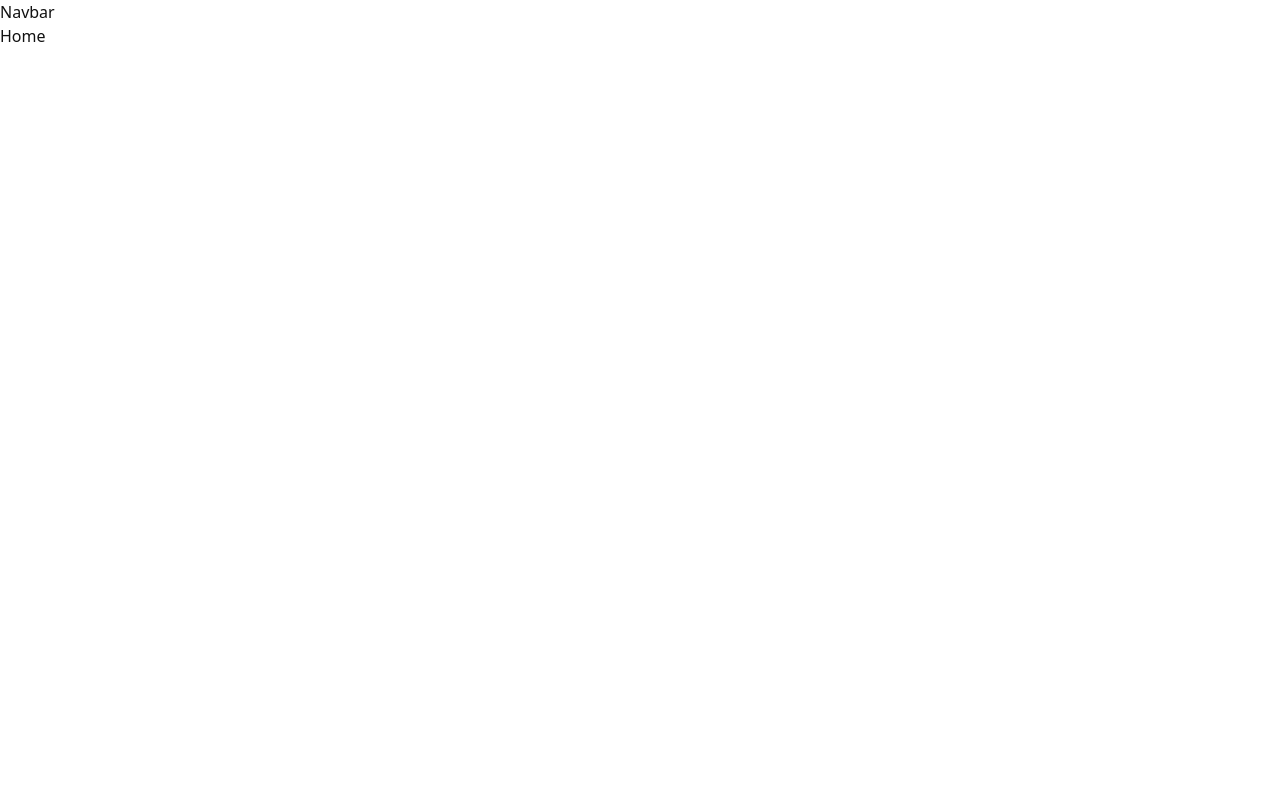
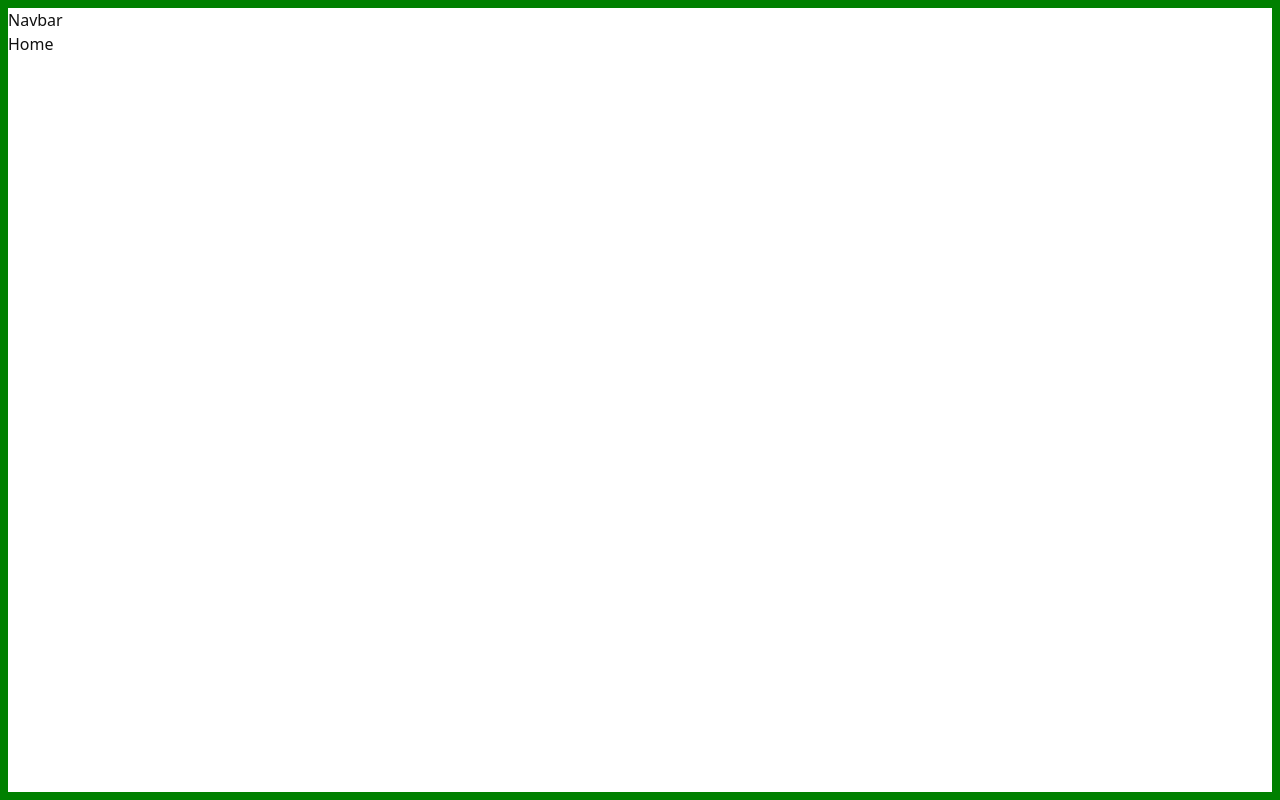
Before and after one commit to zh-deng/trippal-frontend, a React (Vite) app: page / in a window 1280 px wide. Built offline with nearby package versions, Linux system fonts and the light colour scheme.

Commit message:
add demo and not found page

```diff
--- a/src/pages/Home/Home.scss
+++ b/src/pages/Home/Home.scss
@@ -0,0 +1,2 @@
+.home {
+}
--- a/src/styles/_reset.scss
+++ b/src/styles/_reset.scss
@@ -67,3 +67,8 @@ table {
 #root {
   isolation: isolate;
 }
+
+.app {
+  border: 8px solid green;
+  height: 100vh;
+}
```
Also changed, not shown: src/pages/Demo/Demo.tsx (added, +11 -0 lines), src/pages/NotFound/NotFound.tsx (+7 -0 lines), src/pages/Demo/Demo.scss (added).
